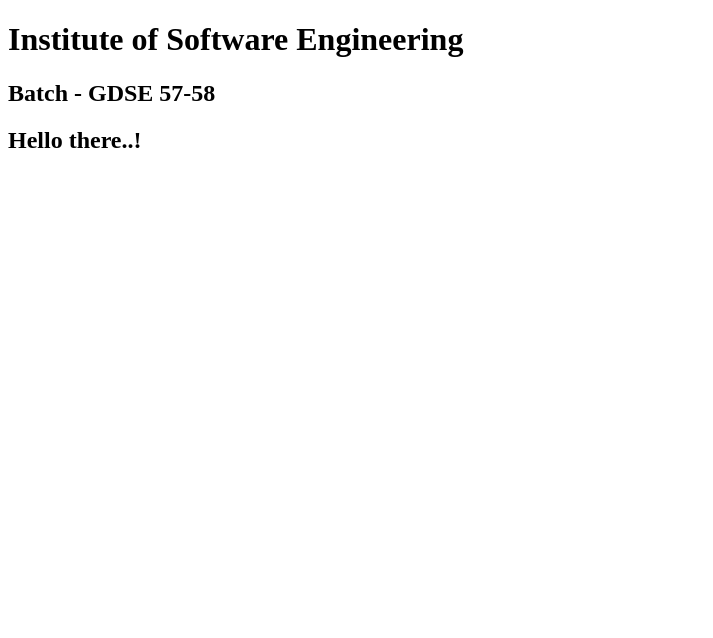
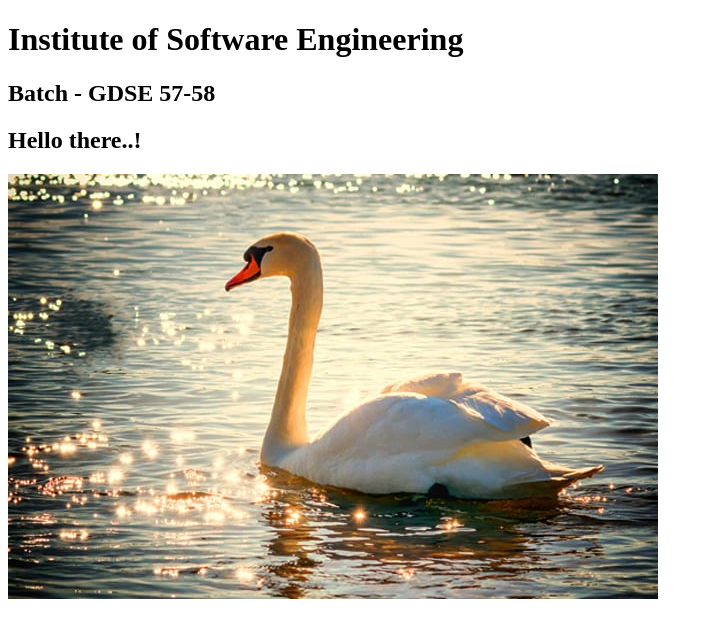
Before and after one commit to AsiriSanda/MyProfile, a plain HTML site: page index.html in a window 1280 px wide. Shown: the whole page, without its empty margins (0-713 px from the left). Drawn offline with Linux system fonts and the light colour scheme.

Commit message:
Added image and updated assests

```diff
--- a/index.html
+++ b/index.html
@@ -10,5 +10,7 @@
 <h2>Batch - GDSE 57-58</h2>
 <h2>Hello there..!</h2>
 
+<img src="assets/images/Swan.jpg">
+
 </body>
 </html>
```
Also changed, not shown: assets/images/Swan.jpg (added).
